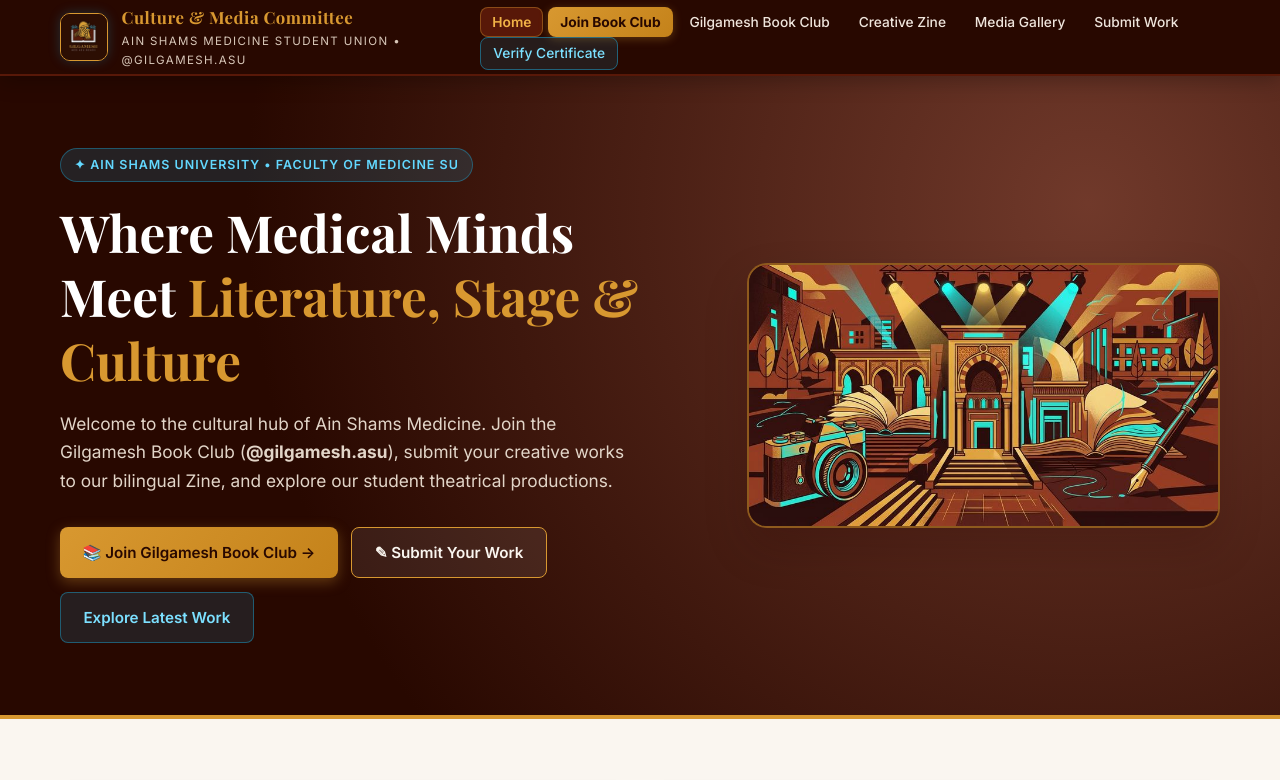
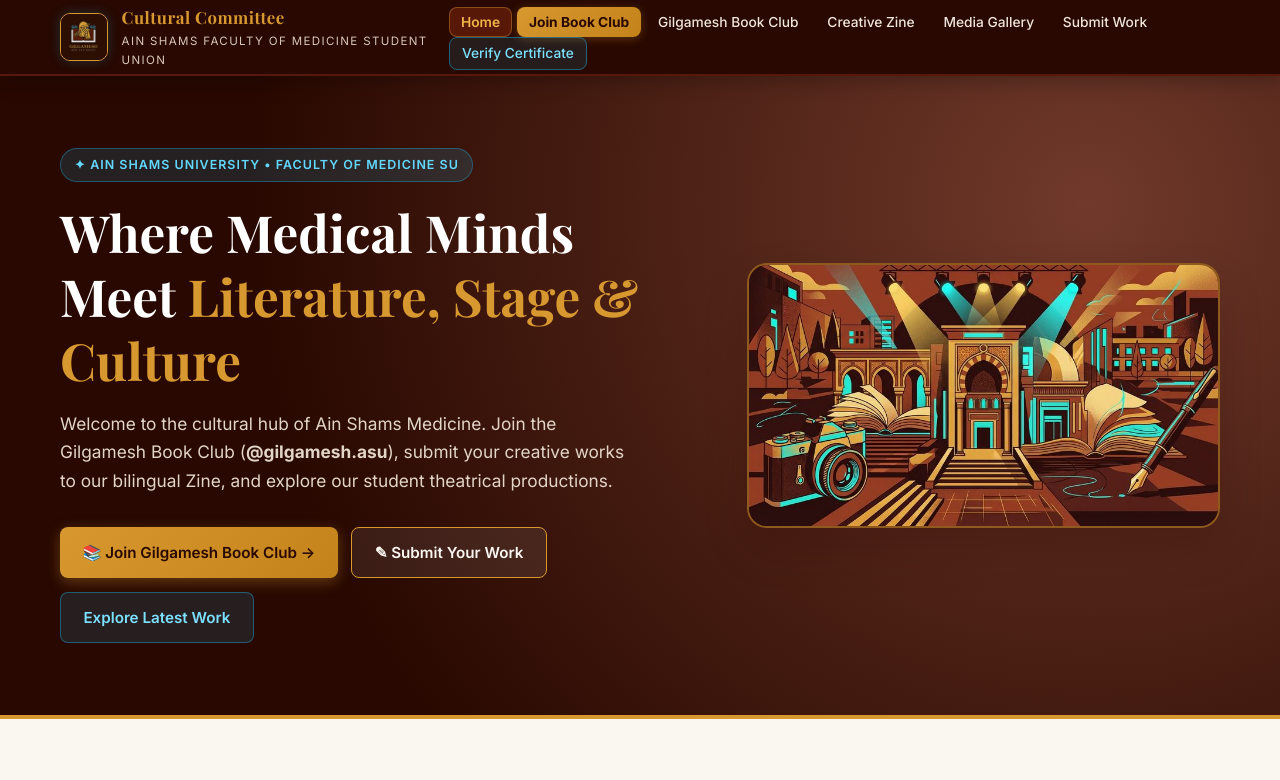
Before and after one commit to culturalasu/culturalasu.github.io, a plain HTML site: page index.html in a window 1280 px wide. Shown: the top 780 px of the page. Drawn offline with nearby package versions, Linux system fonts and the light colour scheme; a web font is replaced by a local one.

Commit message:
Update index.html

```diff
--- a/index.html
+++ b/index.html
@@ -19,8 +19,8 @@
       <a href="index.html" class="brand-identity" aria-label="Culture and Media Committee Home">
         <img src="assets/gilgamesh-logo.jpg" alt="Gilgamesh MED.ASU.READS Emblem" class="brand-logo" />
         <div class="brand-titles">
-          <span class="brand-title-main">Culture &amp; Media Committee</span>
-          <span class="brand-title-sub">Ain Shams Medicine Student Union &bull; @gilgamesh.asu</span>
+          <span class="brand-title-main">Cultural Committee</span>
+          <span class="brand-title-sub">Ain Shams Faculty of Medicine Student Union</span>
         </div>
       </a>
 
```
